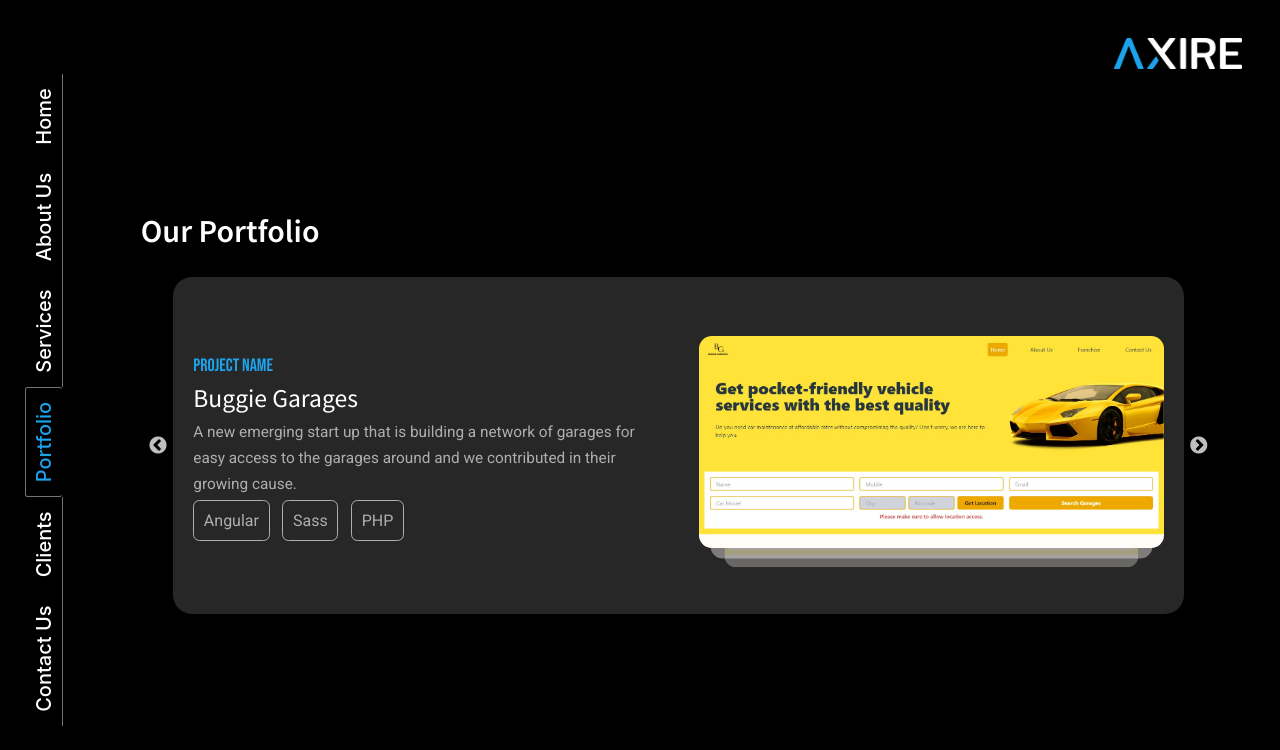
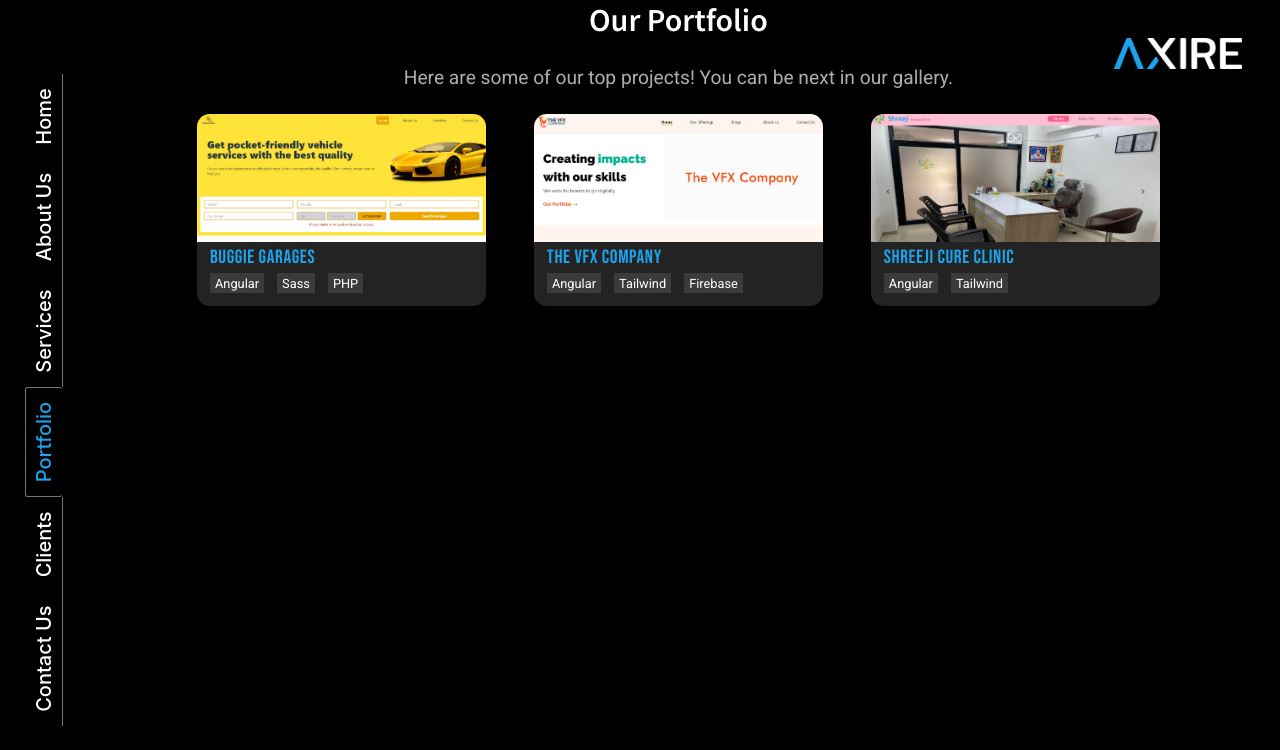
Before and after one commit to AxireInfoTech/Axire, a React (Create React App) app: page /portfolio in a window 1280 px wide. Shown: the top 750 px of the page. Built offline with nearby package versions, Linux system fonts and the light colour scheme.

Commit message:
Portfolio Page Optimized

```diff
--- a/src/pages/Portfolio.jsx
+++ b/src/pages/Portfolio.jsx
@@ -1,5 +1,5 @@
 import React from "react";
-import Slider from "react-slick";
+// import Slider from "react-slick";
 import { Helmet } from "react-helmet";
 import "../styles/portfolio.scss";
 import "slick-carousel/slick/slick.css";
@@ -11,28 +11,31 @@
       name: "Buggie Garages",
       desc: " A new emerging start up that is building a network of garages for easy access to the garages around and we contributed in their growing cause.",
       img: "BuggieGarages.png",
-      tech: "Angular,Sass,PHP",
+      tech: ['Angular','Sass','PHP'],
+      link: 'https://buggiegarages.com/'
     },
     {
       name: "The VFX Company",
       desc: "  A startup that helps creating 3d animations and we helped them showcase their work and give them a boost.",
       img: "TheVFXCompanyV2.png",
-      tech: "Angular,Tailwind,Firebase",
+      tech: ['Angular','Tailwind','Firebase'],
+      link: 'https://www.thevfxcompany.in/'
     },
     {
       name: "Shreeji Cure Clinic",
       desc: "Helped spreading the reach of a medical clinic and spreading information via digital medium.",
       img: "ShreejiCureClinic.png",
-      tech: "Angular,Tailwind",
+      tech: ['Angular','Tailwind'],
+      link: 'https://shreejicureclinic.com/#/home'
     },
   ];
-  var settings = {
-    dots: true,
-    infinite: true,
-    speed: 500,
-    slidesToShow: 1,
-    slidesToScroll: 1,
-  };
+  // var settings = {
+  //   dots: true,
+  //   infinite: true,
+  //   speed: 500,
+  //   slidesToShow: 1,
+  //   slidesToScroll: 1,
+  // };
   return (
     <div className="portfolio-content">
       <Helmet>
@@ -40,18 +43,33 @@
           <meta name="title" content="Portfolio"></meta>
           <meta name="description" content="Here are some samples of our work, we are working hard to make it stronger."></meta>
       </Helmet>
-      <div className="portfolio-centered">
-        <h1 className="portfolio-heading">Our Portfolio</h1>
-        <div className="portfolio-slider">
+      <div className="center-div">
+        <div className="portfolio-area">
+          <h1 className="portfolio-heading">Our Portfolio</h1>
+          <p className="portfolio-desc">Here are some of our top projects! You can be next in our gallery.</p>
+          <div className="portfolio-card-flex">
+            {portfolioData.map((project) => (
+              <div className="portfolio-card">
+                <a href={project.link} target="_blank" rel="noreferrer"><img src={"projects/" + project.img} alt="ProjectImage"></img></a>
+                <h3 className="portfolio-project">{project.name}</h3>
+                {project['tech'].map((tech)=> {
+                  return(
+                  <p className="portfolio-tech">{tech}</p>
+                  )
+                })}
+              </div>
+            ))}
+          </div>
+
+        </div>
+      </div>
+
+        {/* <div className="portfolio-slider">
           <Slider {...settings}>
             {portfolioData.map((project, index) => (
               <div className="portfolio-card" key={index}>
                 <div className="portfolio-card-child">
                   <div className="portfolio-card-left">
-                    {/* <div className="quates">
-                  <h3 className="quate-heading">QUALITY IS OUR BEAUTY</h3>
-                  <h1 className="quate-content">We make beautiful things</h1>
-                </div> */}
                     <div className="project-details">
                       <h1 className="project-name-heading">Project Name</h1>
                       <h1 className="project-name">{project.name}</h1>
@@ -63,7 +81,6 @@
                             .map((value) => <span>{value}</span>)}
                       </p>
                     </div>
-                    {/* <button className="explore-button">Explore</button> */}
                   </div>
                   <div className="portfolio-card-right">
                     <div className="project-thumbnail">
@@ -90,8 +107,7 @@
               </div>
             ))}
           </Slider>
-        </div>
-      </div>
+        </div> */}
     </div>
   );
 };
--- a/src/styles/portfolio.scss
+++ b/src/styles/portfolio.scss
@@ -4,197 +4,328 @@
 .portfolio-content{
     width: 100%;
     height: 100%;
-    display: flex;
-    justify-content: center;
-    align-items: center;
+    display: block;
+    position: relative;
+    // top: 50%;
+    // background-color: pink;
+    // display: flex;
+    // justify-content: center;
+    // align-items: center;
 
     @include mobile{
         height: calc(100% - 15vw);
     }
-    .portfolio-centered{
+
+    .center-div{
+        display: inline-block;
         width: 100%;
+
         @include mobile{
             position: absolute;
             top: 50%;
             transform: translateY(calc(-50% - 15vw));
         }
+        // height: fit-content;
+    }
+
+    .portfolio-area{
+        width: 80%;
+        margin-left: 10%;
+        margin-right: 10%;
+        height: 30vw;
+        @include mobile{
+            width: 70%;
+            margin-left: 15%;
+            margin-right: 15%;
+            height: auto;
+        }
+
+        // background-color: cyan;
+    }
+
     .portfolio-heading{
+        text-align: center;
+        font-family: $font-head;
         font-size: 2.5vw;
-            margin: 2vw 5vw;
-            font-family: $font-head;
+        margin-bottom: 2vw;
         font-weight: 600;
         @include mobile{
-                font-size: 6vw;
-                margin-bottom: 4vw;
-                text-align: center;
-            }
-        }
-        .portfolio-slider{
-            width: 84%;
-            margin: 0 8%;
-            .slick-prev:before {
-                // color: #272727;
-
-              }
-
-              .slick-next:before {
-                // color: #272727;
-              }
-            .portfolio-card{
-                width: 100%;
-                // height: 25vw;
-                padding: 3vw 0;
-                background-color: #272727;
-                border-radius: 1.5vw;
-                @include mobile{
-                    padding: 5vw 0;
-                    border-radius: 3vw;
-                    min-height: 100vw;
-                }
-                .portfolio-card-child{
-                    display: grid;
-                    grid-auto-rows: 1fr;
-                    grid-template-columns: 1fr 1fr;
-                    @include mobile{
-                        grid-template-columns: 1fr;
-                        grid-auto-rows: auto;
-                    }
-
-                    .portfolio-card-left{
-                        // width: 46%;
-                        margin: 4%;
-                        display: flex;
-                        align-items: center;
-                        // .quates{
-                        //     margin: 1vw 0;
-                        //     .quate-heading{
-                        //         font-size: 1.5vw;
-                        //         color: #1CA3EC;
-                        //         font-family: $font-head2;
-                        //         font-weight: 500;
-                        //         margin: 0.5vw 0;
-                        //     }
-                        //     .quate-content{
-                        //         font-size: 2vw;
-                        //         font-family: $font-head;
-                        //         font-weight: 500;
-                        //         margin: 0.5vw 0;
-                        //     }
-                        // }
-                        .project-details{
-                            margin: 1vw 0;
-                            .project-name-heading{
-                                font-size: 1.4vw;
-                                color: #1CA3EC;
-                                font-family: $font-head2;
-                                font-weight: 500;
-                                margin: 0.5vw 0;
-                                @include mobile{
-                                    font-size: 5vw;
-                                }
-                            }
-                            .project-name{
-                                font-size: 2vw;
-                                font-family: $font-head;
-                                font-weight: 500;
-                                margin: 0.5vw 0;
-                                @include mobile{
-                                    font-size: 5vw;
+            font-size: 4.5vw;
             margin-bottom: 2vw;
         }
     }
-                            .project-desc{
-                                font-family: $font-desc;
-                                color: #AEAEAE;
-                                margin: 0.5vw 0;
-                                font-size: 1.2vw;
-                                line-height: 2vw;
-                                @include mobile{
-                                    font-size: 4vw;
-                                    line-height: 5.5vw;
-                                    margin-bottom: 5vw;
-                                }
-                            }
-                            .project-techs{
-                                margin: 1vw 0;
-                                span{
-                                    margin-right: 1vw;
-                                    padding: 0.75vw;
-                                    border-radius: 0.5vw;
-                                    border: #AEAEAE solid 1px;
+
+    .portfolio-desc{
+        text-align: center;
         color: #AEAEAE;
         font-family: $font-desc;
+        font-size: 1.5vw;
+        margin-bottom: 2vw;
         @include mobile{
             font-size: 3.5vw;
-                                        line-height: 4vw;
-                                        padding: 1vw;
-                                        margin-right: 2vw;
-                                    }
-                                }
-                            }
-                        }
-                        .explore-button{
-                            background-color: #1CA3EC;
-                            color: #ffffff;
-                            border-radius: 8px;
-                            font-family: $font-head;
-                            font-weight: 600;
-                            padding: 0.75vw;
-                            border: none;
-                            margin: 1vw 0;
-
-                        }
-                    }
-                    .portfolio-card-right{
-                        display: inline-block;
-                        // width: 46%;
-                        margin: 4%;
-                        .project-thumbnail{
-                            display: flex;
-                            align-items: center;
-                            .project-img-container{
-                                width: 100%;
-                                position: relative;
-                                img{
-                                    width: 100%;
-                                    border-radius: 1vw;
-                                }
-                                .img-relative-0{
-                                    position: relative;
-                                    z-index: 100;
-
-                                    top: 0;
-
-                                }
-                                .img-relative-1{
-                                    position: absolute;
-                                    z-index: 50;
-                                    top: 15px;
-                                    scale: 0.95;
-                                    opacity: 0.4;
-                                    @include mobile{
-                                        display: none;
-                                    }
-
-                                }.img-relative-2{
-                                    position: absolute;
-                                    z-index: 25;
-                                    top: 30px;
-                                    scale: 0.89;
-                                    opacity: 0.3;
-                                    @include mobile{
-                                        display: none;
-                                    }
+            margin-bottom: 4vw;
         }
     }
 
-                        }
-
-
-                    }
-                }
-            }
+    .portfolio-card-flex{
+        width: 100%;
+        display: flex;
+        justify-content: space-between;
+        @include mobile{
+            flex-direction: column;
+            height: 115vw;
         }
     }
 
+    .portfolio-card{
+        position: relative;
+        width: 30%;
+        height: 15vw;
+        background: rgba(70,70,70,0.5);
+        border-radius: 1vw;
+        overflow: hidden;
+        @include mobile{
+            width: 100%;
+            height: 35vw;
         }
+        // position: relative;
+        // float: left;
+    }
+
+    .portfolio-card img{
+        object-fit: cover;
+        position: relative;
+        width: 100%;
+        height: 10vw;
+        background-color: white;
+        transition: all 1s;
+        @include mobile{
+            height: 25vw;
+        }
+    }
+
+    .portfolio-card img:hover{
+        opacity: 0.8;
+        width: 150%;
+        height: 35vw;
+        cursor:alias;
+    }
+
+    .portfolio-project{
+        font-size: 1.5vw;
+        margin-left: 1vw;
+        margin-bottom: 0.3vw;
+        font-family: $font-head2;
+        font-weight: 500;
+        letter-spacing: 0.05vw;
+        color: $head2-col;
+        @include mobile{
+            font-size: 3vw;
+            margin-left: 2vw;
+            margin-bottom: 0.5vw;
+        }
+    }
+    .portfolio-tech{
+        font-size: 1vw;
+        color: white;
+        text-align: justify;
+        margin-left: 1vw;
+        padding: 0.2vw 0.4vw;
+        font-family: $font-desc;
+        position: relative;
+        float: left;
+        background: #dddddd20;
+        @include mobile{
+            font-size: 1.5vw;
+            margin-left: 2vw;
+            padding: 0.4vw 1vw;
+        }
+    }
+
+    // .portfolio-centered{
+    //     width: 100%;
+    //     @include mobile{
+    //         position: absolute;
+    //         top: 50%;
+    //         transform: translateY(calc(-50% - 15vw));
+    //     }
+    //     .portfolio-heading{
+    //         font-size: 2.5vw;
+    //         margin: 2vw 5vw;
+    //         font-family: $font-head;
+    //         font-weight: 600;
+    //         @include mobile{
+    //             font-size: 6vw;
+    //             margin-bottom: 4vw;
+    //             text-align: center;
+    //         }
+    //     }
+    //     .portfolio-slider{
+    //         width: 84%;
+    //         margin: 0 8%;
+    //         .slick-prev:before {
+    //             // color: #272727;
+
+    //           }
+
+    //           .slick-next:before {
+    //             // color: #272727;
+    //           }
+    //         .portfolio-card{
+    //             width: 100%;
+    //             // height: 25vw;
+    //             padding: 3vw 0;
+    //             background-color: #272727;
+    //             border-radius: 1.5vw;
+    //             @include mobile{
+    //                 padding: 5vw 0;
+    //                 border-radius: 3vw;
+    //                 min-height: 100vw;
+    //             }
+    //             .portfolio-card-child{
+    //                 display: grid;
+    //                 grid-auto-rows: 1fr;
+    //                 grid-template-columns: 1fr 1fr;
+    //                 @include mobile{
+    //                     grid-template-columns: 1fr;
+    //                     grid-auto-rows: auto;
+    //                 }
+
+    //                 .portfolio-card-left{
+    //                     // width: 46%;
+    //                     margin: 4%;
+    //                     display: flex;
+    //                     align-items: center;
+    //                     // .quates{
+    //                     //     margin: 1vw 0;
+    //                     //     .quate-heading{
+    //                     //         font-size: 1.5vw;
+    //                     //         color: #1CA3EC;
+    //                     //         font-family: $font-head2;
+    //                     //         font-weight: 500;
+    //                     //         margin: 0.5vw 0;
+    //                     //     }
+    //                     //     .quate-content{
+    //                     //         font-size: 2vw;
+    //                     //         font-family: $font-head;
+    //                     //         font-weight: 500;
+    //                     //         margin: 0.5vw 0;
+    //                     //     }
+    //                     // }
+    //                     .project-details{
+    //                         margin: 1vw 0;
+    //                         .project-name-heading{
+    //                             font-size: 1.4vw;
+    //                             color: #1CA3EC;
+    //                             font-family: $font-head2;
+    //                             font-weight: 500;
+    //                             margin: 0.5vw 0;
+    //                             @include mobile{
+    //                                 font-size: 5vw;
+    //                             }
+    //                         }
+    //                         .project-name{
+    //                             font-size: 2vw;
+    //                             font-family: $font-head;
+    //                             font-weight: 500;
+    //                             margin: 0.5vw 0;
+    //                             @include mobile{
+    //                                 font-size: 5vw;
+    //                                 margin-bottom: 2vw;
+    //                             }
+    //                         }
+    //                         .project-desc{
+    //                             font-family: $font-desc;
+    //                             color: #AEAEAE;
+    //                             margin: 0.5vw 0;
+    //                             font-size: 1.2vw;
+    //                             line-height: 2vw;
+    //                             @include mobile{
+    //                                 font-size: 4vw;
+    //                                 line-height: 5.5vw;
+    //                                 margin-bottom: 5vw;
+    //                             }
+    //                         }
+    //                         .project-techs{
+    //                             margin: 1vw 0;
+    //                             span{
+    //                                 margin-right: 1vw;
+    //                                 padding: 0.75vw;
+    //                                 border-radius: 0.5vw;
+    //                                 border: #AEAEAE solid 1px;
+    //                                 color: #AEAEAE;
+    //                                 font-family: $font-desc;
+    //                                 @include mobile{
+    //                                     font-size: 3.5vw;
+    //                                     line-height: 4vw;
+    //                                     padding: 1vw;
+    //                                     margin-right: 2vw;
+    //                                 }
+    //                             }
+    //                         }
+    //                     }
+    //                     .explore-button{
+    //                         background-color: #1CA3EC;
+    //                         color: #ffffff;
+    //                         border-radius: 8px;
+    //                         font-family: $font-head;
+    //                         font-weight: 600;
+    //                         padding: 0.75vw;
+    //                         border: none;
+    //                         margin: 1vw 0;
+
+    //                     }
+    //                 }
+    //                 .portfolio-card-right{
+    //                     display: inline-block;
+    //                     // width: 46%;
+    //                     margin: 4%;
+    //                     .project-thumbnail{
+    //                         display: flex;
+    //                         align-items: center;
+    //                         .project-img-container{
+    //                             width: 100%;
+    //                             position: relative;
+    //                             img{
+    //                                 width: 100%;
+    //                                 border-radius: 1vw;
+    //                             }
+    //                             .img-relative-0{
+    //                                 position: relative;
+    //                                 z-index: 100;
+
+    //                                 top: 0;
+
+    //                             }
+    //                             .img-relative-1{
+    //                                 position: absolute;
+    //                                 z-index: 50;
+    //                                 top: 15px;
+    //                                 scale: 0.95;
+    //                                 opacity: 0.4;
+    //                                 @include mobile{
+    //                                     display: none;
+    //                                 }
+
+    //                             }.img-relative-2{
+    //                                 position: absolute;
+    //                                 z-index: 25;
+    //                                 top: 30px;
+    //                                 scale: 0.89;
+    //                                 opacity: 0.3;
+    //                                 @include mobile{
+    //                                     display: none;
+    //                                 }
+    //                             }
+    //                         }
+
+    //                     }
+
+
+    //                 }
+    //             }
+    //         }
+    //     }
+    // }
+
+}
```
Lines whose indentation alone changed are shown as unchanged.
